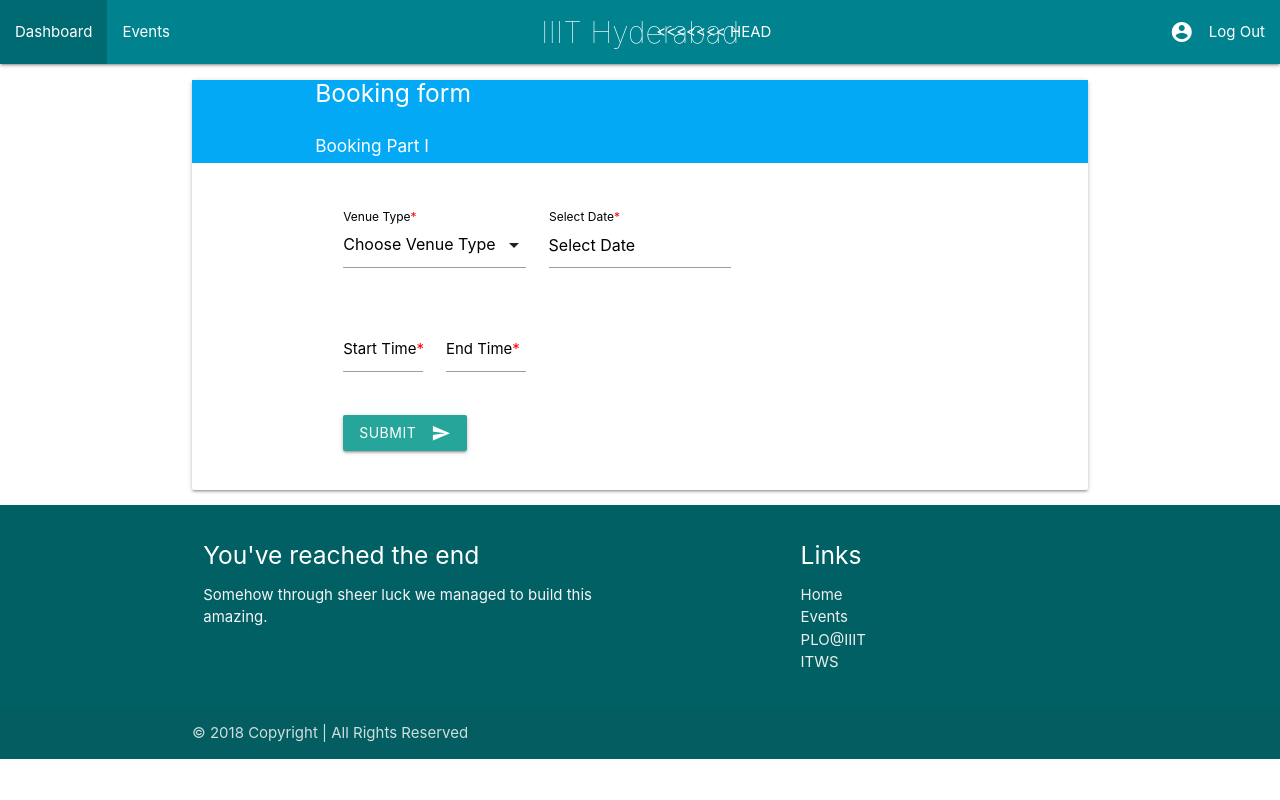
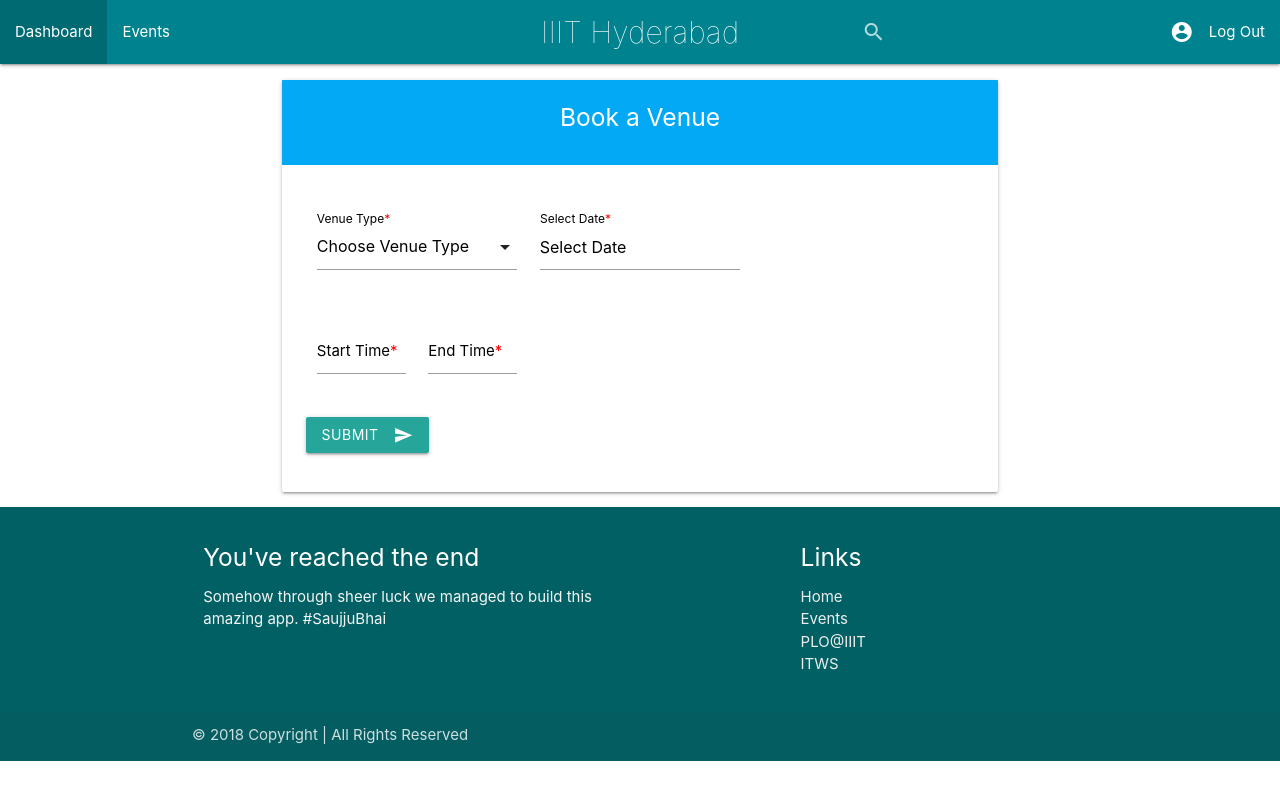
Before and after one commit to RohanChacko/Public-Arena-Booking-Web-App, a Flask app: a page that uses app/templates/base.html in a window 1280 px wide. Run offline with Flask 2, Linux system fonts and the light colour scheme; a user stored in the database is signed in; data that the repository does not hold is empty; parts of the project's set-up code (start-up, migrations or seed data) failed here and were passed over; some libraries are stand-ins or nearby versions.

Commit message:
made minor front end changes

```diff
--- a/app/templates/base.html
+++ b/app/templates/base.html
@@ -137,16 +137,11 @@
         <!--End of overlay-->
         {% else %}
           <li>
-<<<<<<< HEAD
             <form action="" method="post">
-=======
-            <form action="{{ url_for('search', username=current_user.username) }}" method="post">
->>>>>>> e7b42dfee521e5bc614298368273634029588fb5
             <div class="input-field">
-              <input id="search" name="searchstring" type="search" required>
+              <input id="search" type="search" required>
               <label class="label-icon" for="search"><i class="material-icons">search</i></label>
               <i class="material-icons">close</i>
-              <button name="action" type="submit">Search</button>
           </form>
         </li>
         <li><a href="/logout"><i class="material-icons left">account_circle</i>Log Out</a>
@@ -164,7 +159,7 @@
       <div class="row">
         <div class="col l6 s12">
           <h5 class="white-text">You've reached the end</h5>
-          <p class="grey-text text-lighten-4">Somehow through sheer luck we managed to build this amazing.
+          <p class="grey-text text-lighten-4">Somehow through sheer luck we managed to build this amazing app. #SaujjuBhai
           </p>
         </div>
         <div class="col l4 offset-l2 s12">
--- a/app/templates/loggedin.html
+++ b/app/templates/loggedin.html
@@ -1,19 +1,13 @@
 {% extends "base.html" %} {% block content0 %}
 
-<div class="container col s3">
+<div class="container" style="width:56%;">
 <div class="card">
 <div class="card-image" style="background-color:#03a9f4;">
-<div class="container">
     <div class="row">
-        <h5 style="color:white;">Booking form </h5>
-    </div>
-    <div class="row">
-        <h6 style="color:white;">Booking Part I</h6>
+        <h5 style="color:white;padding:24px;" class="center-align">Book a Venue</h5>
     </div>
 </div>
-</div>
 <div class="card-content">
-<div class="container">
   <form id="form" name="form" action="{{ url_for('eventsecond', username=current_user.username) }}" method="post">
     <div class="row">
       <div class="input-field col s4">
@@ -56,9 +50,8 @@
 
     <button class="btn waves-effect waves-light" type="submit" name="action">Submit
    				<i class="material-icons right">send</i>
-  			</button>
+  	</button>
   </form>
-</div>
 </div>
 </div>
 </div>
```
Also changed, not shown: app/templates/confirm.html (+5 -8 lines), app/templates/eventsecond.html (+12 -5 lines), app.db.
